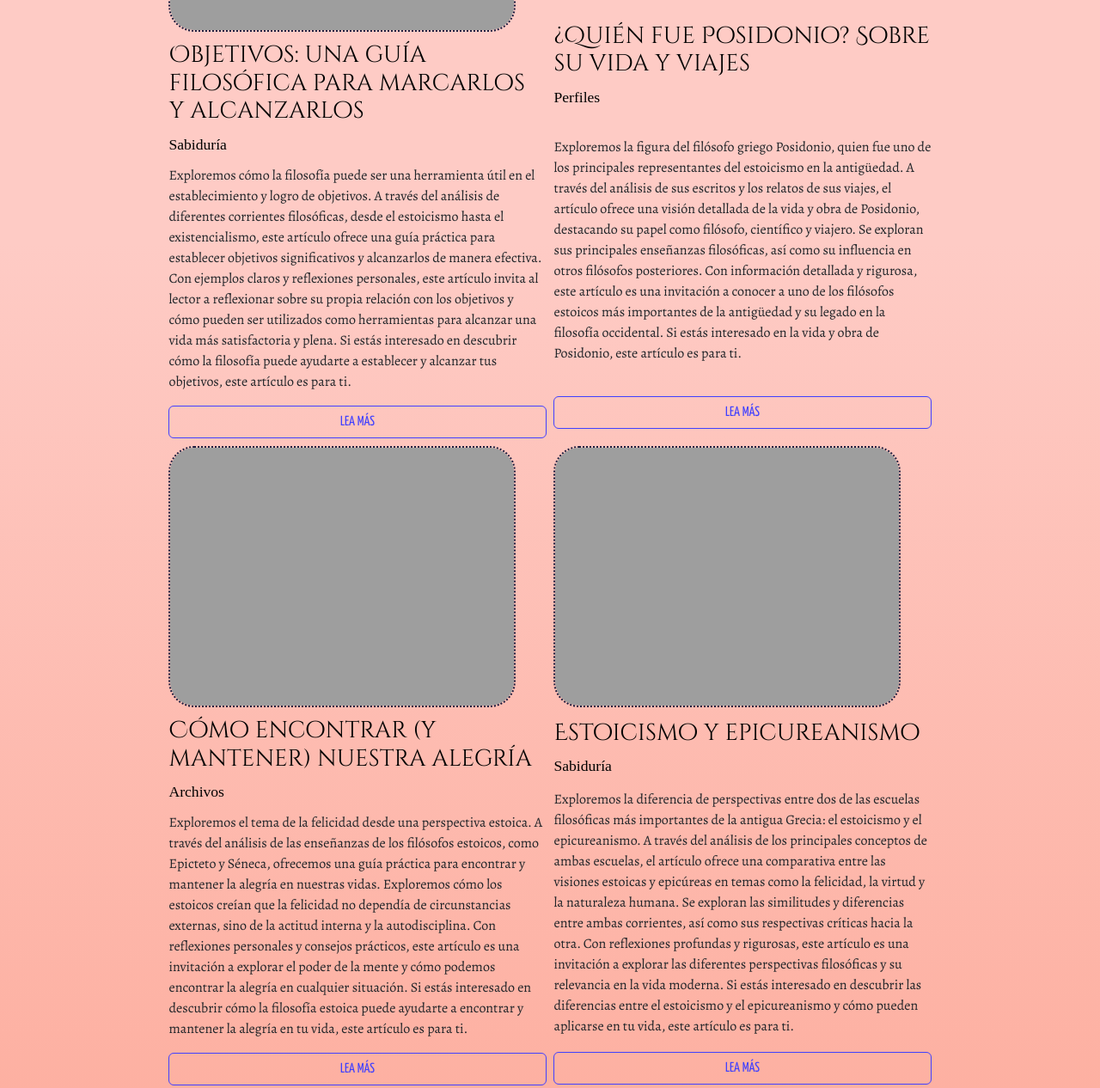
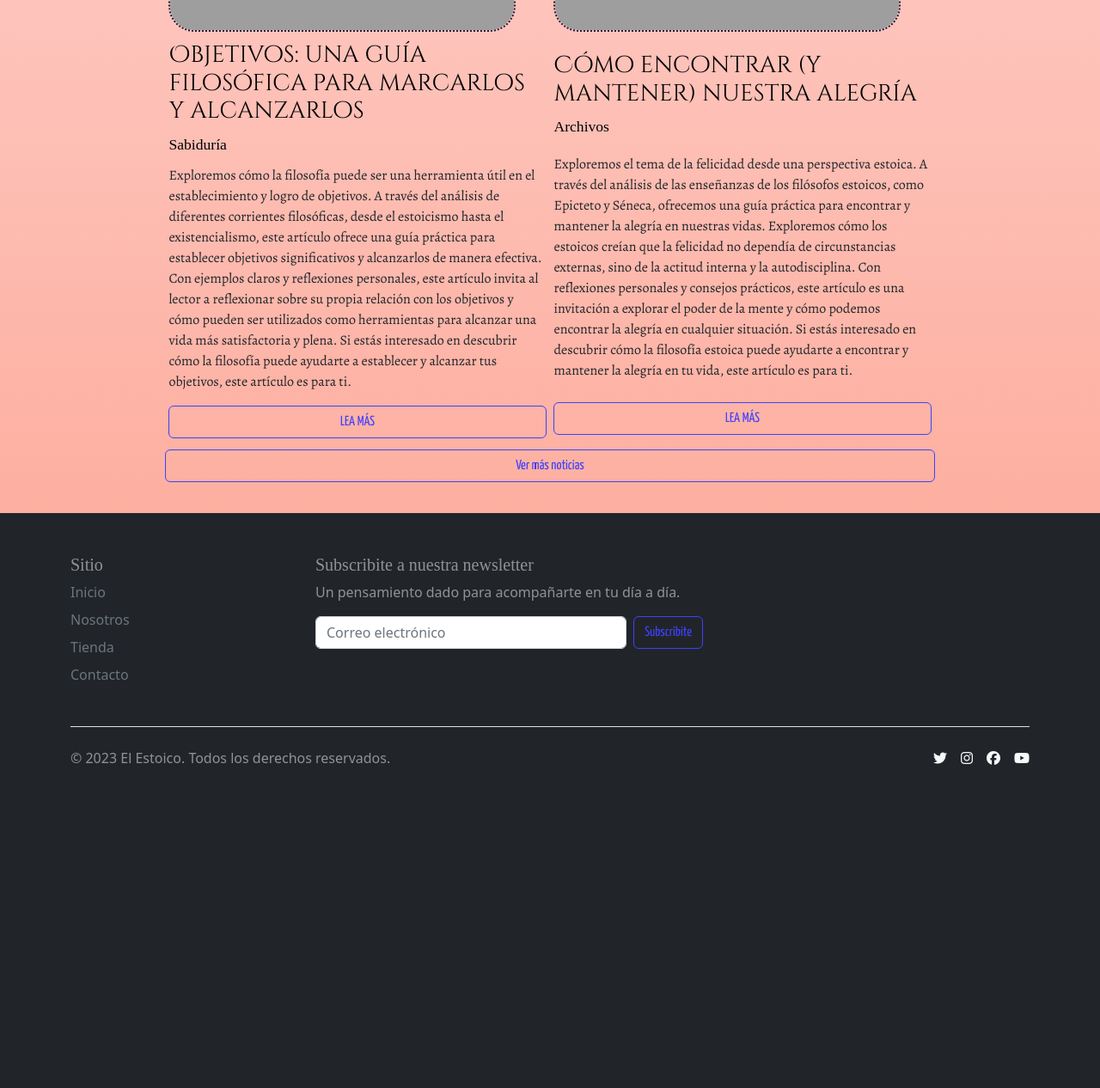
Before and after one commit to tsirigoin/tercera-entrega-desarrollo-web-coderhouse, a website: page index.html in a window 1280 px wide. Shown: the part 1854-3120 px from the top of the page at 86% size. After the commit the page ends 2860 px from the top, so only its background shows below. Drawn offline with nearby package versions, Linux system fonts and the light colour scheme; a web font is replaced by a local one.

Commit message:
added js

```diff
--- a/index.html
+++ b/index.html
@@ -166,99 +166,10 @@
 			<div>
 				<h2>Últimos artículos</h2>
 			</div>
-			<div  class="large-grid-wrapper">
-				<div class="art-grid-wrapper" id="art1">
-					<a href="#" class="art-img">
-						<div title="Imagen de un escalador en la cima" role="img" aria-label="Imagen de un escalador en la cima" id="img-art1"></div>
-					</a>
-					<div class="feat-article-title grid-item-left">
-						<div>
-							<h3>
-								<a class="article-link" href="#" data-replace="Objetivos: una guía filosófica para marcarlos y alcanzarlos">
-									<span>Objetivos: una guía filosófica para marcarlos y alcanzarlos</span>
-								</a>
-							</h3>
-							<h4>
-								<a class="category-link" href="#" data-replace="Sabiduría">
-									<span>Sabiduría</span>
-								</a>
-							</h4>
-						</div>
-					</div>
-					<p class="grid-item">Exploremos cómo la filosofía puede ser una herramienta útil en el establecimiento y logro de objetivos. A través del análisis de diferentes corrientes filosóficas, desde el estoicismo hasta el existencialismo, este artículo ofrece una guía práctica para establecer objetivos significativos y alcanzarlos de manera efectiva. Con ejemplos claros y reflexiones personales, este artículo invita al lector a reflexionar sobre su propia relación con los objetivos y cómo pueden ser utilizados como herramientas para alcanzar una vida más satisfactoria y plena. Si estás interesado en descubrir cómo la filosofía puede ayudarte a establecer y alcanzar tus objetivos, este artículo es para ti.</p>
-					<a href="#" class="grid-item">
-						<button class="btn btn-outline-light primary-btn-color col-12" type="button">LEA MÁS</button>
-					</a>
-				</div>
-				<div class="art-grid-wrapper" id="art3">
-					<a href="#">
-						<div title="Foto de un hombre y una mujer junto con un perro" role="img" aria-labelledby="Foto de un hombre y una mujer junto con un perro" id="img-art2"></div>
-					</a>
-					<div class="feat-article-title grid-item-left">
-						<div>
-							<h3>
-								<a class="article-link" href="#">
-									<span>Cómo encontrar (y mantener) nuestra alegría</span>
-								</a>
-							</h3>
-							<h4>
-								<a class="category-link" href="#">
-									<span>Archivos</span>
-								</a>
-							</h4>
-						</div>
-					</div>
-					<p class="grid-item">Exploremos el tema de la felicidad desde una perspectiva estoica. A través del análisis de las enseñanzas de los filósofos estoicos, como Epicteto y Séneca, ofrecemos una guía práctica para encontrar y mantener la alegría en nuestras vidas. Exploremos cómo los estoicos creían que la felicidad no dependía de circunstancias externas, sino de la actitud interna y la autodisciplina. Con reflexiones personales y consejos prácticos, este artículo es una invitación a explorar el poder de la mente y cómo podemos encontrar la alegría en cualquier situación. Si estás interesado en descubrir cómo la filosofía estoica puede ayudarte a encontrar y mantener la alegría en tu vida, este artículo es para ti.</p>
-					<a href="#" class="grid-item">
-						<button class="btn btn-outline-light primary-btn-color col-12" type="button">LEA MÁS</button>
-					</a>
-				</div>
-				<div class="art-grid-wrapper" id="art4">
-					<a href="#">
-						<div title="Primer plano de una estatua en mármol" role="img" aria-label="Primer plano de una estatua en mármol" id="img-art3"></div>
-					</a>
-					<div class="feat-article-title grid-item-left">
-						<div>
-							<h3>
-								<a class="article-link" href="#">
-									<span>Estoicismo y epicureanismo</span>
-								</a>
-							</h3>
-							<h4>
-								<a class="category-link" href="#">
-									<span>Sabiduría</span>
-								</a>
-							</h4>
-						</div>
-					</div>
-					<p class="grid-item">Exploremos la diferencia de perspectivas entre dos de las escuelas filosóficas más importantes de la antigua Grecia: el estoicismo y el epicureanismo. A través del análisis de los principales conceptos de ambas escuelas, el artículo ofrece una comparativa entre las visiones estoicas y epicúreas en temas como la felicidad, la virtud y la naturaleza humana. Se exploran las similitudes y diferencias entre ambas corrientes, así como sus respectivas críticas hacia la otra. Con reflexiones profundas y rigurosas, este artículo es una invitación a explorar las diferentes perspectivas filosóficas y su relevancia en la vida moderna. Si estás interesado en descubrir las diferencias entre el estoicismo y el epicureanismo y cómo pueden aplicarse en tu vida, este artículo es para ti.</p>
-					<a href="#" class="grid-item">
-						<button class="btn btn-outline-light primary-btn-color col-12" type="button">LEA MÁS</button>
-					</a>
-				</div>
-				<div class="art-grid-wrapper" id="art2">
-					<a href="#">
-						<div title="Busto grecorromano coronado con laureles" role="img" aria-label="Busto grecorromano coronado con laureles" id="img-art4"></div>
-					</a>
-					<div class="feat-article-title grid-item-left">
-						<div>
-							<h3>
-								<a class="article-link" href="#">
-									<span>¿Quién fue Posidonio? Sobre su vida y viajes</span>
-								</a>
-							</h3>
-							<h4>
-								<a class="category-link" href="#">
-									<span>Perfiles</span>
-								</a>
-							</h4>
-						</div>
-					</div>
-					<p class="grid-item">Exploremos la figura del filósofo griego Posidonio, quien fue uno de los principales representantes del estoicismo en la antigüedad. A través del análisis de sus escritos y los relatos de sus viajes, el artículo ofrece una visión detallada de la vida y obra de Posidonio, destacando su papel como filósofo, científico y viajero. Se exploran sus principales enseñanzas filosóficas, así como su influencia en otros filósofos posteriores. Con información detallada y rigurosa, este artículo es una invitación a conocer a uno de los filósofos estoicos más importantes de la antigüedad y su legado en la filosofía occidental. Si estás interesado en la vida y obra de Posidonio, este artículo es para ti.</p>
-					<a href="#" class="grid-item">
-						<button class="btn btn-outline-light primary-btn-color col-12" type="button">LEA MÁS</button>
-					</a>
-				</div>
+			<div class="large-grid-wrapper" id="news-container">
+			</div>
+			<div id="see-more-wrapper">
+				<button id="see-more-btn" class="btn btn-outline-light primary-btn-color col-12" type="button">Ver más noticias</button>
 			</div>
 		</section>
 		<!-- end section other-articles -->
@@ -304,5 +215,6 @@
 	</div>
 	<!-- end footer -->
 	<script src="https://cdn.jsdelivr.net/npm/bootstrap@5.2.3/dist/js/bootstrap.bundle.min.js" integrity="sha384-kenU1KFdBIe4zVF0s0G1M5b4hcpxyD9F7jL+jjXkk+Q2h455rYXK/7HAuoJl+0I4" crossorigin="anonymous"></script>
+	<script src="./scripts/main.js"></script>
 </body>
 </html>
--- /dev/null
+++ b/scripts/main.js
@@ -0,0 +1,91 @@
+const newsData = [
+	{
+		title: 'Objetivos: una guía filosófica para marcarlos y alcanzarlos',
+		category: 'Sabiduría',
+		content: 'Exploremos cómo la filosofía puede ser una herramienta útil en el establecimiento y logro de objetivos. A través del análisis de diferentes corrientes filosóficas, desde el estoicismo hasta el existencialismo, este artículo ofrece una guía práctica para establecer objetivos significativos y alcanzarlos de manera efectiva. Con ejemplos claros y reflexiones personales, este artículo invita al lector a reflexionar sobre su propia relación con los objetivos y cómo pueden ser utilizados como herramientas para alcanzar una vida más satisfactoria y plena. Si estás interesado en descubrir cómo la filosofía puede ayudarte a establecer y alcanzar tus objetivos, este artículo es para ti.',
+		buttonText: 'LEA MÁS',
+		link: '#'
+	},
+	{
+		title: 'Cómo encontrar (y mantener) nuestra alegría',
+		category: 'Archivos',
+		content: 'Exploremos el tema de la felicidad desde una perspectiva estoica. A través del análisis de las enseñanzas de los filósofos estoicos, como Epicteto y Séneca, ofrecemos una guía práctica para encontrar y mantener la alegría en nuestras vidas. Exploremos cómo los estoicos creían que la felicidad no dependía de circunstancias externas, sino de la actitud interna y la autodisciplina. Con reflexiones personales y consejos prácticos, este artículo es una invitación a explorar el poder de la mente y cómo podemos encontrar la alegría en cualquier situación. Si estás interesado en descubrir cómo la filosofía estoica puede ayudarte a encontrar y mantener la alegría en tu vida, este artículo es para ti.',
+		buttonText: 'LEA MÁS',
+		link: '#'
+	},
+	{
+		title: 'Estoicismo y epicureanismo',
+		category: 'Sabiduría',
+		content: 'Exploremos la diferencia de perspectivas entre dos de las escuelas filosóficas más importantes de la antigua Grecia: el estoicismo y el epicureanismo. A través del análisis de los principales conceptos de ambas escuelas, el artículo ofrece una comparativa entre las visiones estoicas y epicúreas en temas como la felicidad, la virtud y la naturaleza humana. Se exploran las similitudes y diferencias entre ambas corrientes, así como sus respectivas críticas hacia la otra. Con reflexiones profundas y rigurosas, este artículo es una invitación a explorar las diferentes perspectivas filosóficas y su relevancia en la vida moderna. Si estás interesado en descubrir las diferencias entre el estoicismo y el epicureanismo y cómo pueden aplicarse en tu vida, este artículo es para ti.',
+		buttonText: 'LEA MÁS',
+		link: '#'
+	},
+	{
+		title: '¿Quién fue Posidonio? Sobre su vida y viajes',
+		category: 'Perfiles',
+		content: 'Exploremos la figura del filósofo griego Posidonio, quien fue uno de los principales representantes del estoicismo en la antigüedad. A través del análisis de sus escritos y los relatos de sus viajes, el artículo ofrece una visión detallada de la vida y obra de Posidonio, destacando su papel como filósofo, científico y viajero. Se exploran sus principales enseñanzas filosóficas, así como su influencia en otros filósofos posteriores. Con información detallada y rigurosa, este artículo es una invitación a conocer a uno de los filósofos estoicos más importantes de la antigüedad y su legado en la filosofía occidental. Si estás interesado en la vida y obra de Posidonio, este artículo es para ti.',
+		buttonText: 'LEA MÁS',
+		link: '#'
+	}
+	// Add more news articles here
+];
+
+const newsContainer = document.getElementById('news-container');
+const seeMoreBtn = document.getElementById('see-more-btn');
+
+let newsIndex = 0; //current index
+const newsPerPage = 2; //news to load initially
+
+function displayNews() {
+	const endIndex = Math.min(newsIndex + newsPerPage, newsData.length);
+
+	for (let i = newsIndex; i < endIndex; i++) {
+		if (i >= newsData.length) {
+			seeMoreBtn.style.display = 'none';
+			break;
+		}
+
+		const article = newsData[i];
+
+		//const alignmentClass = i % 2 === 0 ? 'grid-item-left' : 'grid-item-right';
+
+		const articleHTML = `
+			<div class="art-grid-wrapper">
+				<a href="${article.link}" class="art-img">
+					<div title="${article.title}" role="img" aria-label="${article.title}" id="img-art${i + 1}"></div>
+				</a>
+				<div class="feat-article-title grid-item-left">
+					<div>
+						<h3>
+							<a class="article-link" href="#" data-replace="${article.title}">
+								<span>${article.title}</span>
+							</a>
+						</h3>
+						<h4>
+							<a class="category-link" href="#" data-replace="${article.category}">
+								<span>${article.category}</span>
+							</a>
+						</h4>
+					</div>
+				</div>
+				<p class="grid-item">${article.content}</p>
+				<a href="#" class="grid-item">
+					<button class="btn btn-outline-light primary-btn-color col-12" type="button">LEA MÁS</button>
+				</a>
+			</div>
+		`;
+
+		newsContainer.insertAdjacentHTML('beforeend',articleHTML);
+	}
+
+	seeMoreBtn.style.display = endIndex >= newsData.length ? 'none' : 'block';
+}
+
+function loadMoreNews () {
+	newsIndex += 2;
+	displayNews();
+}
+
+seeMoreBtn.addEventListener('click',loadMoreNews);
+
+displayNews(); //display initial news.
--- a/scss/styles.scss
+++ b/scss/styles.scss
@@ -374,6 +374,7 @@ h3, h4, h5 {
 		padding: 5px 0;
 		position: relative;
 		-webkit-background-clip: text;
+		background-clip: text;
 		-webkit-text-fill-color: transparent;
 		transition: all 0.3s ease-in-out;
 	}
```
Also changed, not shown: css/styles.css.
